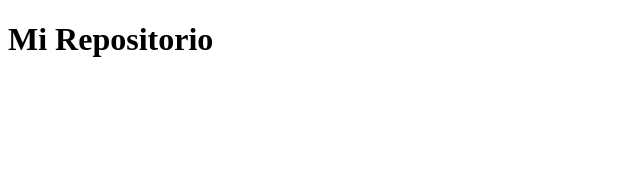
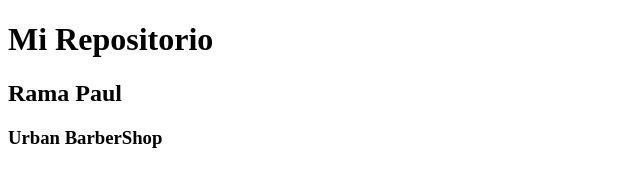
Before and after one commit to Brik66/Brik66, a plain HTML site: page index.html in a window 1280 px wide. Shown: the whole page, without its empty margins (0-640 px from the left). Drawn offline with Linux system fonts and the light colour scheme.

Commit message:
Nuevos Cambios en paul

```diff
--- a/index.html
+++ b/index.html
@@ -6,6 +6,8 @@
 	</head>
 	<body>
 		<h1>Mi Repositorio</h1>
+		<h2>Rama Paul</h2>
+		<h3>Urban BarberShop</h3>
 
 <!--DIV CONTENEDOR 123-->
 
```
